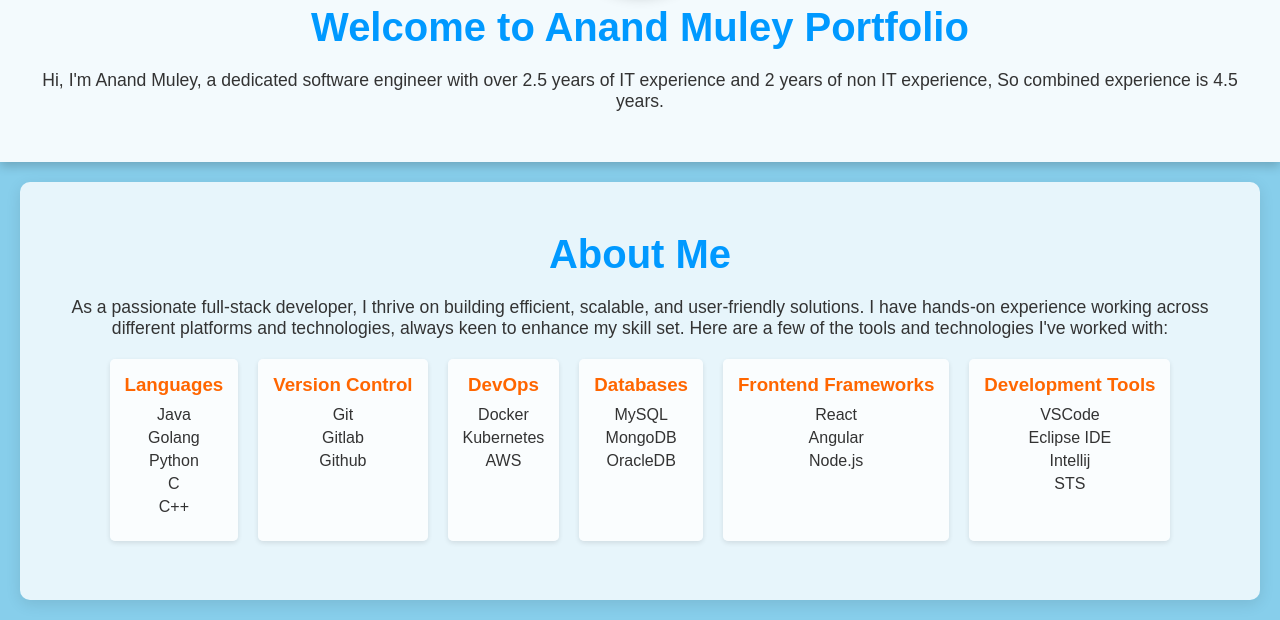
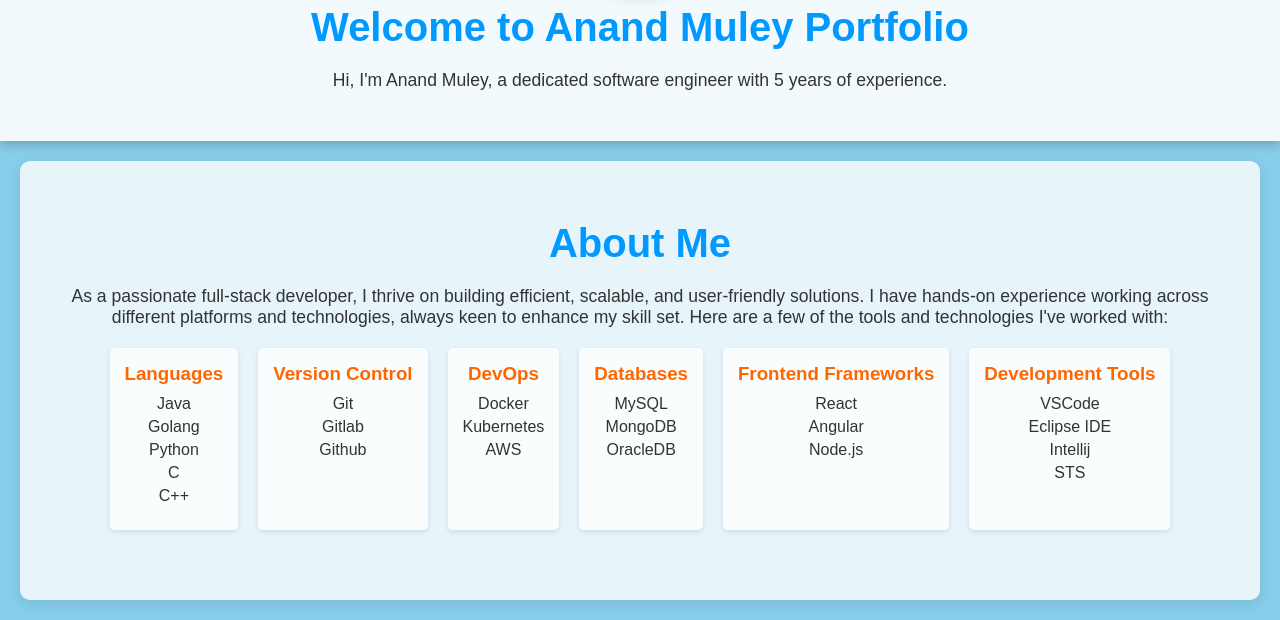
Before and after one commit to anandmuley568/Anand-Portfolio, a plain HTML site: page index.html in a window 1280 px wide. Shown: the part 180-800 px from the top of the page. Drawn offline with Linux system fonts and the light colour scheme.

Commit message:
Update index.html

```diff
--- a/index.html
+++ b/index.html
@@ -112,7 +112,7 @@
   <header>
     <img src="profile.jpg" alt="Profile Picture" class="profile-pic">
     <h1>Welcome to Anand Muley Portfolio</h1>
-    <p>Hi, I'm Anand Muley, a dedicated software engineer with over 2.5 years of IT experience and 2 years of non IT experience, So combined experience is 4.5 years.</p>
+    <p>Hi, I'm Anand Muley, a dedicated software engineer with 5 years of experience.</p>
 	<p>
   </header>
 
```
